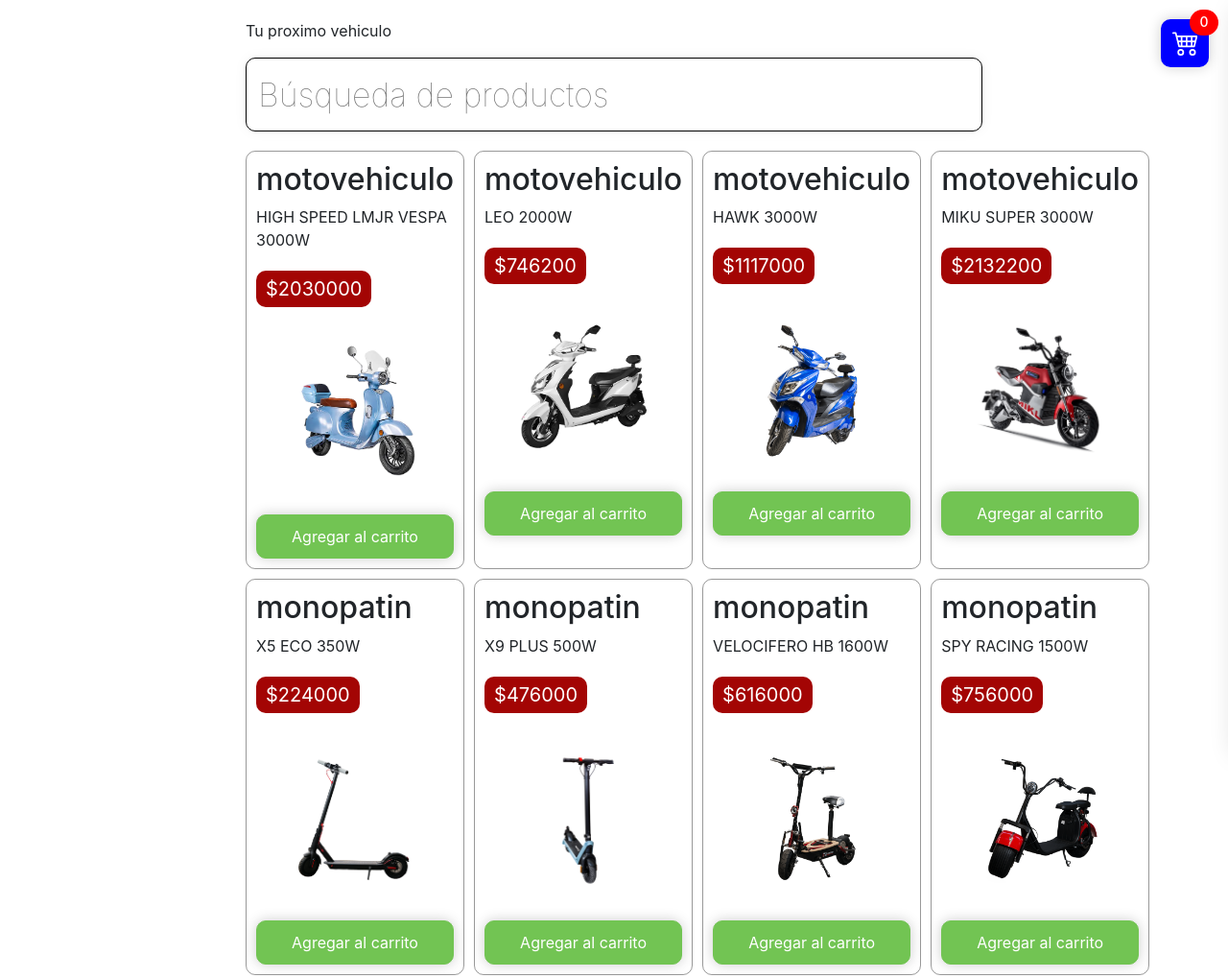
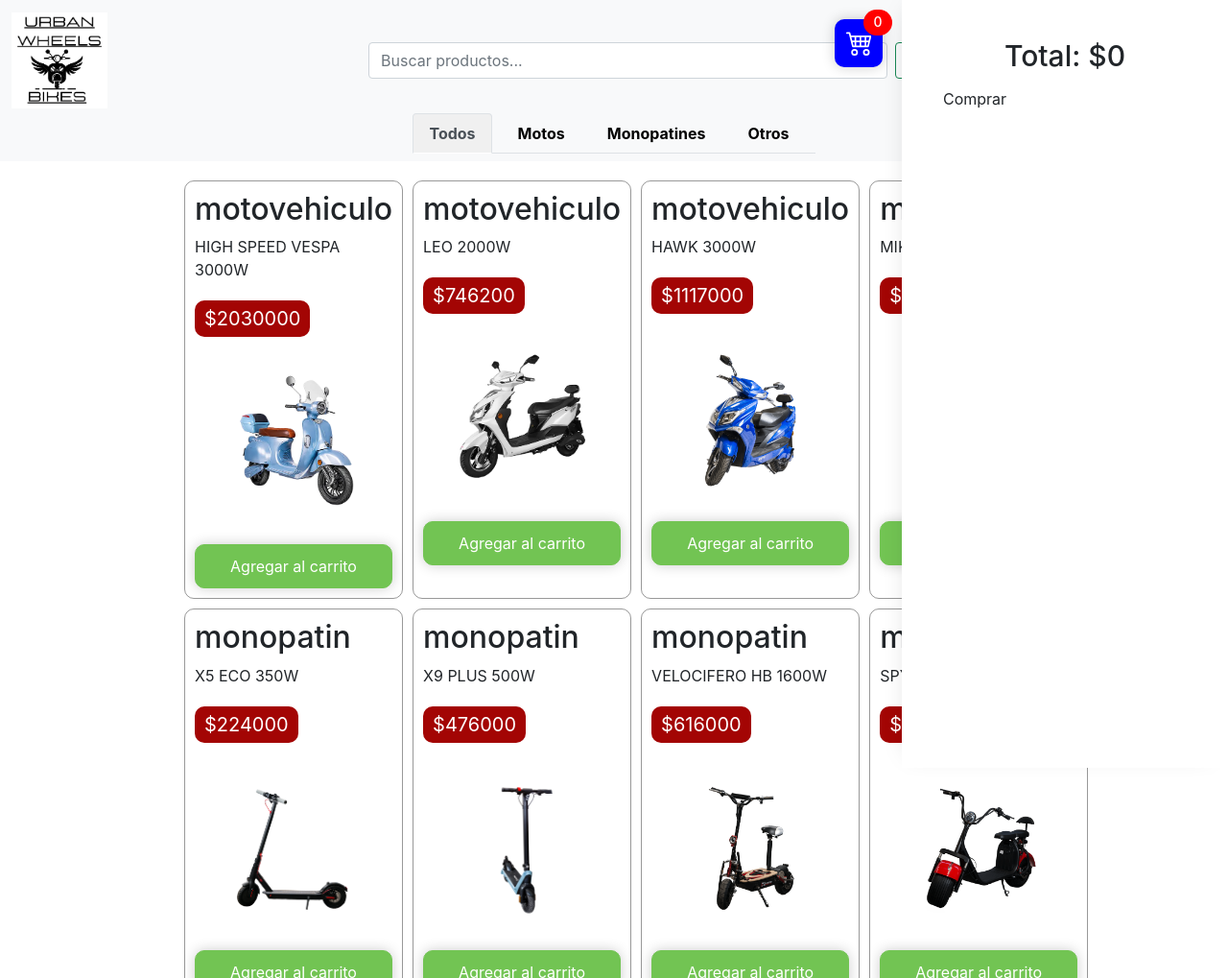
Before and after one commit to CitosLeonel/PF-JavaScript, a plain HTML site: page index.html in a window 1280 px wide. Shown: the top 1019 px of the page at 96% size. Drawn offline with nearby package versions, Linux system fonts and the light colour scheme.

Commit message:
proyecto final

```diff
--- a/css/style.css
+++ b/css/style.css
@@ -10,20 +10,34 @@ body {
 }
 
 main {
-  width: 60%;
+  width: 70%;
   margin: auto;
   padding: 20px 0 0 0;
 }
 
-main input {
-  width: 100%;
-  padding: 12px;
-  font-size: 34px;
-  box-shadow: 0px 0px 14px 0px rgba(0, 0, 0, 0.05);
-  border-radius: 10px;
-  border: 1px solid #010101;
-  font-weight: 100;
-  margin-bottom: 20px;
+/* HEADER */
+
+/* pestañas */
+.nav-tabs .nav-link.active {
+  background-color: #f0f0f0; /* Color de fondo cuando la pestaña está activa */
+}
+
+.nav-tabs .nav-link:hover {
+  background-color: #f5f5f5; /* Color de fondo cuando el cursor pasa por encima */
+  cursor: pointer;
+}
+
+.nav-tabs .nav-link {
+  margin-right: 10px;
+  color: #010101;
+  font-size: 16px;
+  font-weight: bold;
+  text-decoration: none;
+  list-style: none;
+}
+
+.nav-tabs .nav-item {
+  border-radius: 5px;
 }
 
 section {
@@ -69,6 +83,7 @@ section h3 {
   font-size: 30px;
 }
 
+/* botones */
 .btnAgregar,
 .btnQuitar {
   color: #ffffff;
@@ -98,7 +113,7 @@ section h3 {
   margin-bottom: 8px;
 }
 
-.ocultar {
+.ocultar ml-auto {
   right: -340px;
   transition: all 0.2s;
 }
--- a/index.html
+++ b/index.html
@@ -17,42 +17,61 @@
 </head>
 
 <body>
-    <header>
-        <!-- Aquí irá el navbar con el logo o nombre en el margen izquierdo -->
-        <!-- Encontrar la forma de poner el buscador aquí el margen derecho -->
+    <div>
+        <!-- Agregar algun modal que diga "cargando, espere" o similar -->
+    </div>
+    <header class="header sticky-top">
+        <nav class="navbar navbar-light bg-light">
+            <div class="container-fluid d-flex align-items-center">
+                <a class="navbar-brand" href="#">
+                    <img src="./images/logo/logo.png" alt="logo navbar" width="100" height="100">
+                </a>
+                <form class="d-flex mx-auto w-50" role="search">
+                    <input id="inputBuscar" value="" class="form-control me-2" type="search"
+                        placeholder="Buscar productos..." aria-label="Buscar">
+                    <button class="btn btn-outline-success" type="submit">Buscar</button>
+                </form>
+                <!-- Carrito -->
+                <section class="ocultar ml-auto">
+                    <h1>
+                        <span id="cantidadProductos">0</span>
+                    </h1>
+                    <div id="carrito">
+                        <!-- Aqúi van a cargarse los productos del carrito -->
+                    </div>
+                    <h3>Total: $<span id="totalCarrito">0</span></h3>
+                    <a href="#" id="botonComprar" class="btn btnComprar oculto">Comprar</a>
+                </section>
+            </div>
+            <!-- Pestañas -->
+            <div class="container-fluid d-flex justify-content-center">
+                <ul class="nav nav-tabs" id="pestanas">
+                    <li class="nav-item">
+                        <a class="nav-link active btnPestanas" id="btnTodos">Todos</a>
+                    </li>
+                    <li class="nav-item">
+                        <a class="nav-link btnPestanas">Motos</a>
+                    </li>
+                    <li class="nav-item">
+                        <a class="nav-link btnPestanas">Monopatines</a>
+                    </li>
+                    <li class="nav-item">
+                        <a class="nav-link btnPestanas">Otros</a>
+                    </li>
+                </ul>
+            </div>
+        </nav>
     </header>
 
     <main>
-        <p>Tu proximo vehiculo</p>
+        <!-- Libreria sweet alert -->
+
         <!-- Productos -->
-        <input type="text" id="inputBuscar" value="" placeholder="Búsqueda de productos" />
         <div id="productos">
             <!-- Aquí van los productos de la base de datos -->
         </div>
 
-        <!-- Aca van las 3 categorias de productos tipo carrusel, una categoria debo de la otra...  -->
-        <div id="monopatines">
-            <!-- Aquí van los productos "monopatines" de la base de datos -->
-        </div>
-        <div id="motovehiculos">
-            <!-- Aquí van los productos "motovehiculos" de la base de datos -->
-        </div>
-        <div id="otros">
-            <!-- Aquí van los productos "otros vehiculos" de la base de datos -->
-        </div>
-
-        <!-- Carrito -->
-        <section class="ocultar">
-            <h1>
-                <span id="cantidadProductos">0</span>
-            </h1>
-            <div id="carrito">
-                <!-- Aqúi van a cargarse los productos del carrito -->
-            </div>
-            <h3>Total: $<span id="totalCarrito">0</span></h3>
-        </section>
     </main>
-
     <!-- inicio footer -->
     <footer class="footer">
         <div class="container">
@@ -69,7 +88,6 @@
             </div>
         </div>
     </footer>
-
     <!-- fin footer -->
 
     <script src="./js/app.js"></script>
--- a/js/app.js
+++ b/js/app.js
@@ -4,31 +4,15 @@
 class BaseDeDatos {
     constructor() {
         this.productos = [];
-        // Aquí van todos los productos que tengamos
-        this.agregarRegistro(1, "motovehiculo", "HIGH SPEED LMJR VESPA 3000W", 2030000, "vespa.png");
-        this.agregarRegistro(2, "motovehiculo", "LEO 2000W", 746200, "leo.png");
-        this.agregarRegistro(3, "motovehiculo", "HAWK 3000W", 1117000, "hawk.png");
-        this.agregarRegistro(4, "motovehiculo", "MIKU SUPER 3000W", 2132200, "miku.png");
-        this.agregarRegistro(5, "monopatin", "X5 ECO 350W", 224000, "x5.png");
-        this.agregarRegistro(6, "monopatin", "X9 PLUS 500W", 476000, "x9.png");
-        this.agregarRegistro(7, "monopatin", "VELOCIFERO HB 1600W", 616000, "velocifero.png");
-        this.agregarRegistro(8, "monopatin", "SPY RACING 1500W", 756000, "spy.png");
-        this.agregarRegistro(9, "cuatriciclo", "ELECTRIC ATV 1500", 8682000, "atv.png");
-        this.agregarRegistro(10, "bicicleta", "BICICLETA RAY-HS", 837200, "rayHs.png");
-        this.agregarRegistro(11, "triciclo", "ABSOLUTE GT 500W", 798000, "absoluteGT.png");
-        this.agregarRegistro(12, "utilitario", "KING KONG 1500W", 2273600, "kingKong.png");
 
     }
-
-    // Método que crea el objeto producto y lo almacena en el array con un push
-    agregarRegistro(id, tipo, modelo, precio, imagen) {
-        const producto = new Producto(id, tipo, modelo, precio, imagen);
-        this.productos.push(producto);
-    }
     // Nos retorna el array con los productos
-    traerRegistros() {
+    async traerRegistros() {
+        const response = await fetch("../json/productos.json")
+        this.productos = await response.json();
         return this.productos;
     }
+
     // Busca un producto por id, si lo encuentralo retorna en forma de objeto
     registroPorId(id) {
         return this.productos.find((producto) => producto.id === id);
@@ -37,6 +21,11 @@ class BaseDeDatos {
     registrosPorTipo(palabra) {
         return this.productos.filter((producto) => producto.tipo.toLowerCase().includes(palabra));
     }
+
+    registrosPorPestanas(pestanas) {
+        return this.productos.filter((producto) => producto.pestanas.toLowerCase() === pestanas.toLowerCase());
+    }
+
 }
 
 // Carrito de compras
@@ -73,7 +62,7 @@ class Carrito {
         const indice = this.carrito.findIndex((producto) => producto.id === id);
         // si la cantidad del producto es + a 1, le resto
         if (this.carrito[indice].cantidad > 1) {
-            this.carrito[indice].contidad--;
+            this.carrito[indice].cantidad--;
         } else {
             // sino, significa que hay 1 solo producto, asi quye lo borro
             this.carrito.splice(indice, 1);
@@ -119,8 +108,9 @@ class Carrito {
 
 // Clase molde para los productos
 class Producto {
-    constructor(id, tipo, modelo, precio, imagen = false) {
+    constructor(id, pestanas, tipo, modelo, precio, imagen = false) {
         this.id = id;
+        this.pestanas = pestanas;
         this.tipo = tipo;
         this.modelo = modelo;
         this.precio = precio;
@@ -137,20 +127,45 @@ const divCarrito = document.querySelector("#carrito");
 const spanCantidadProductos = document.querySelector("#cantidadProductos");
 const spanTotalCarrito = document.querySelector("#totalCarrito");
 const inputBuscar = document.querySelector("#inputBuscar");
-const botonCarrito = document.querySelector("section h3");
+const botonCarrito = document.querySelector("section h1");
+const botonComprar = document.querySelector("#botonComprar");
+const botonesPestanas = document.querySelectorAll(".btnPestanas")
+
+// Botones para filtrar productos por tipo en las pestañas
+botonesPestanas.forEach((boton) => {
+    boton.addEventListener("click", (event) => {
+        event.preventDefault();
+        quitarClase();
+        boton.classList.add("active");
+        const productosPorPestanas = bd.registrosPorPestanas(boton.innerText);
+        cargarProductos(productosPorPestanas);
+    });
+});
+
+const botonTodos = document.querySelector("#btnTodos");
+botonTodos.addEventListener("click", (event) => {
+    event.preventDefault();
+    quitarClase();
+    botonTodos.classList.add("seleccionado");
+    cargarProductos(bd.productos);
+});
+
+function quitarClase() {
+    const botonesPestanas = document.querySelectorAll(".btnPestanas");
+    botonesPestanas.forEach((boton) => {
+        boton.classList.remove("active");
+    });
+}
 
 
 // Llamamos a la función
-cargarProductos(bd.traerRegistros());
+bd.traerRegistros().then((productos) => cargarProductos(productos));
+
 
 // Muestra registros de la base de datos en el HTML
 function cargarProductos(productos) {
     divProductos.innerHTML = "";
-    // Recorremos todos los productos y lo agregamos al div #productos
     for (const producto of productos) {
-        // A cada div lo agregamos un botón de Agregar al carrito, y a ese botón le pasamos
-        // el atributo data-id, con el id del producto. Eso después nos va a ser muy útil
-        // para saber desde que producto estamos haciendo click
         divProductos.innerHTML += `
           <div class="producto">
               <h2>${producto.tipo}</h2>
--- /dev/null
+++ b/json/productos.json
@@ -0,0 +1,98 @@
+[
+    {
+        "id": 1,
+        "pestanas": "motos",
+        "tipo": "motovehiculo",
+        "modelo": "HIGH SPEED VESPA 3000W",
+        "precio": 2030000,
+        "imagen": "vespa.png"
+    },
+        {
+        "id": 2,
+        "pestanas": "motos",
+        "tipo": "motovehiculo",
+        "modelo": "LEO 2000W",
+        "precio": 746200,
+        "imagen": "leo.png"
+    },
+        {
+        "id": 3,
+        "pestanas": "motos",
+        "tipo": "motovehiculo",
+        "modelo": "HAWK 3000W",
+        "precio": 1117000,
+        "imagen": "hawk.png"
+    },
+        {
+        "id": 4,
+        "pestanas": "motos",
+        "tipo": "motovehiculo",
+        "modelo": "MIKU SUPER 3000W",
+        "precio": 2132200,
+        "imagen": "miku.png"
+    },
+        {
+        "id": 5,
+        "pestanas": "monopatines",
+        "tipo": "monopatin",
+        "modelo": "X5 ECO 350W",
+        "precio": 224000,
+        "imagen": "x5.png"
+    },
+        {
+        "id": 6,
+        "pestanas": "monopatines",
+        "tipo": "monopatin",
+        "modelo": "X9 PLUS 500W",
+        "precio": 476000,
+        "imagen": "x9.png"
+    },
+        {
+        "id": 7,
+        "pestanas": "monopatines",
+        "tipo": "monopatin",
+        "modelo": "VELOCIFERO HB 1600W",
+        "precio": 616000,
+        "imagen": "velocifero.png"
+    },
+        {
+        "id": 8,
+        "pestanas": "monopatines",
+        "tipo": "monopatin",
+        "modelo": "SPY RACING 1500W",
+        "precio": 756000,
+        "imagen": "spy.png"
+    },
+        {
+        "id": 9,
+        "pestanas": "otros",
+        "tipo": "cuatriciclo",
+        "modelo": "ELECTRIC ATV 1500",
+        "precio": 8682000,
+        "imagen": "atv.png"
+    },
+        {
+        "id": 10,
+        "pestanas": "otros",
+        "tipo": "bicicleta",
+        "modelo": "BICICLETA RAY-HS",
+        "precio": 837200,
+        "imagen": "rayHs.png"
+    },
+        {
+        "id": 11,
+        "pestanas": "otros",
+        "tipo": "triciclo",
+        "modelo": "ABSOLUTE GT 500W",
+        "precio": 798000,
+        "imagen": "absoluteGT.png"
+    },
+        {
+        "id": 12,
+        "pestanas": "otros",
+        "tipo": "utilitario",
+        "modelo": "KING KONG 1500W",
+        "precio": 2273600,
+        "imagen": "KingKong.png"
+    }
+]
```
Also changed, not shown: images/Urban Wheels Bikes.png (deleted), images/cart4.svg (added).
